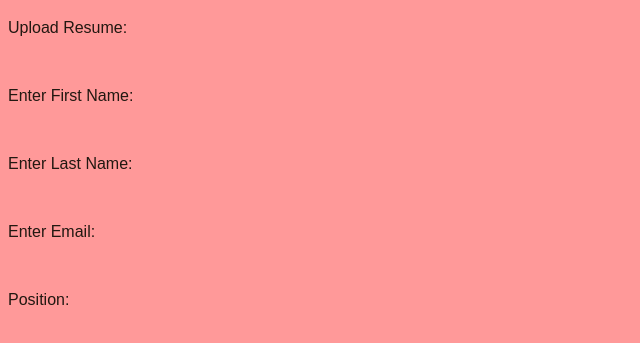
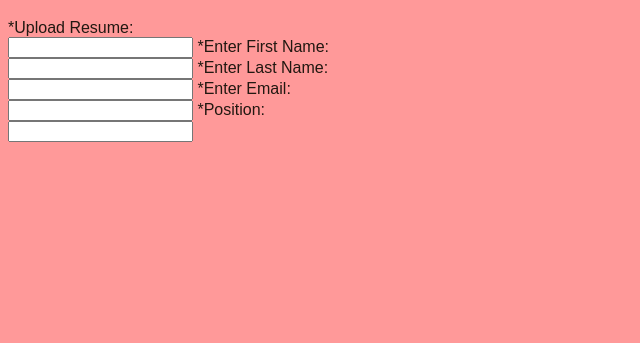
Before and after one commit to Emiller321/internshipITSC, a plain HTML site: page index.html in a window 1280 px wide. Shown: the part 61-404 px from the top of the page, without its empty margins (0-640 px from the left). Drawn offline with Linux system fonts and the light colour scheme.

Commit message:
For the index.html file I got rid of the <p> which just made it text. So, what I did was add text boxs making a form which posts on the application. Then created the label and input which would be in text format.

```diff
--- a/index.html
+++ b/index.html
@@ -9,16 +9,30 @@
         <link href ="ResumeApplication.css" rel ="stylesheet">
     </head>
 
-<body>
     <header>
         <strong><h1>Resume Application</h1></strong>
     </header>
 
+    <body>
         <main>
-<p>Upload Resume: </p><br>
-<p>Enter First Name: </p><br>
-<p>Enter Last Name: </p><br>
-<p>Enter Email: </p><br>
-<p>Position: </p><br>
+            <form method = "POST">
+            <label for="resume">*Upload Resume:</label><br>
+            <input type= "text" name= "myResume" id="resume">
+
+            <label for= "firstname">*Enter First Name: </label><br>
+            <input type= "text" name= "myFirstName" id= "firstname">
+
+            <label for= "lastname">*Enter Last Name: </label><br>
+            <input type= "text" name= "myLastName" id= "lastname">
+
+
+            <label for= "Email">*Enter Email: </label><br>
+            <input type= "text" name= "myEmail" id= "Email">
+
+            <label for= "Position">*Position: </label><br>
+            <input type= "text" name= "myPosition" id= "Position">
+
+            </form>
+
         </main>
     </body>
```
Lines whose indentation alone changed are shown as unchanged.
